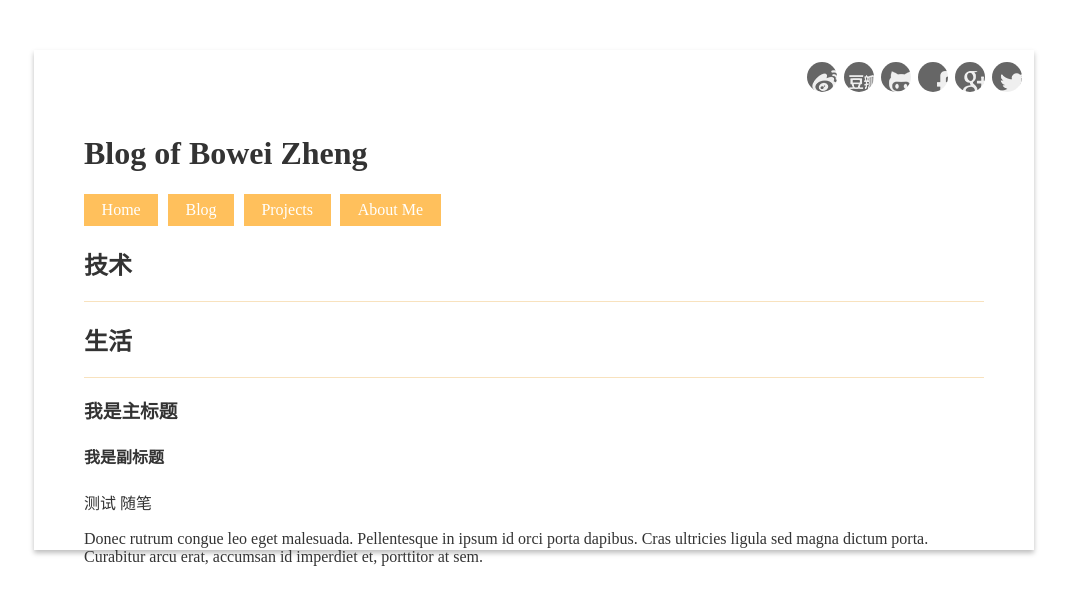
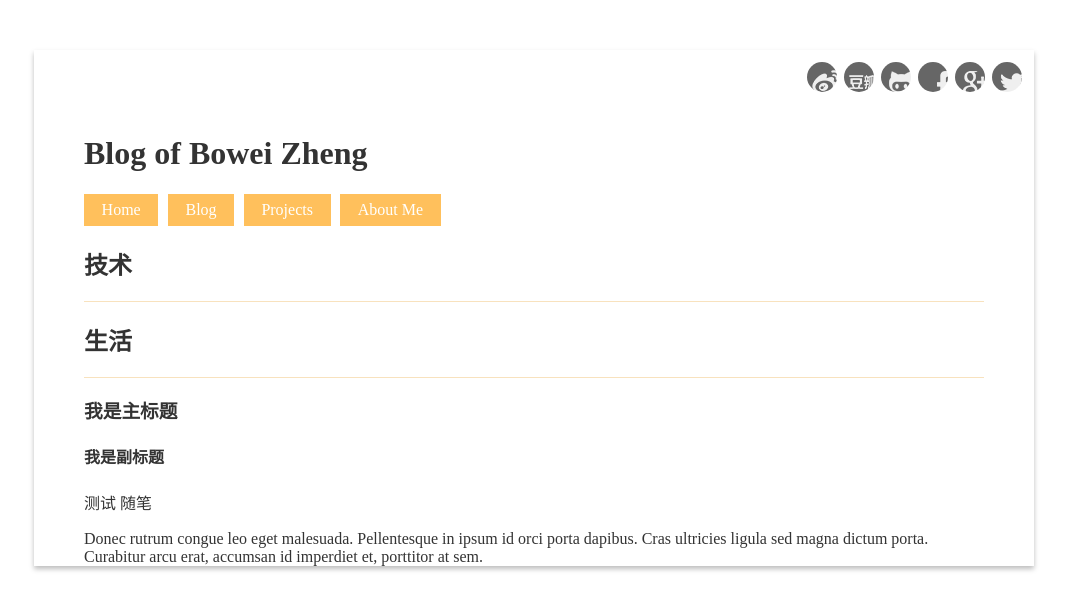
Before and after one commit to wynn719/blog, a Jekyll site: the page built from index.html, in a window 1280 px wide. Shown: the top 610 px of the page, without its empty margins (106-1173 px from the left). Built offline with Jekyll 4.4.1, drawn with Linux system fonts in a browser that asks for light colours.

Commit message:
update layout home

```diff
--- a/_layouts/home.html
+++ b/_layouts/home.html
@@ -10,7 +9,7 @@
 
     ga('create', 'UA-59478227-1', 'auto');
     ga('send', 'pageview');
-    */
+
   </script>
   <meta http-equiv="Content-Type" content="text/html; charset=utf-8" />
   <meta name="description" content="Blog by Bowei Zheng">
--- a/css/default.css
+++ b/css/default.css
@@ -22,7 +22,7 @@ img{width: 100%;height: 100%;}
 /* wrapper */
 .wrapper{
 	width: 1000px;
-	height: 500px;
+	height: auto;
 	margin: 50px auto;
 	/*background-color: #ff9900;*/
 	box-shadow: 0 3px 5px rgba(0,0,0,0.26);
```
Also changed, not shown: other parts of _layouts/home.html (+0 -1 lines).
